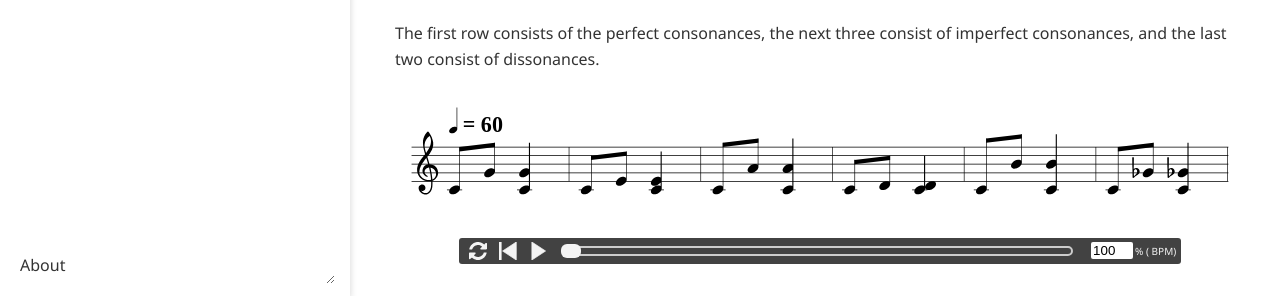
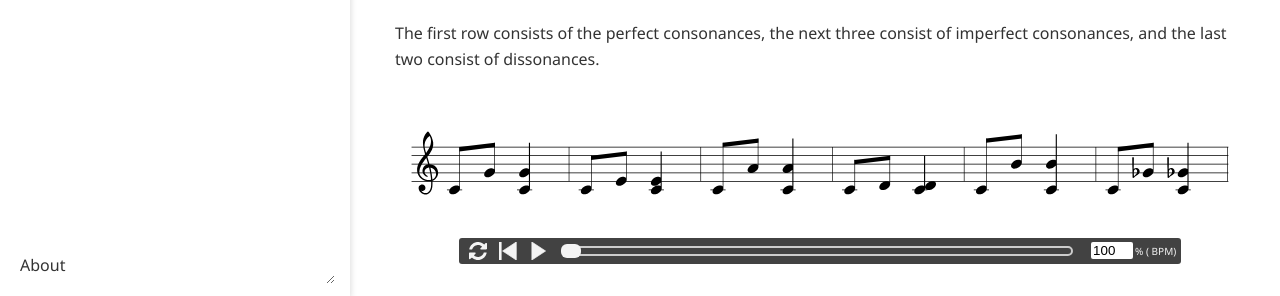
Before and after one commit to ansyblenetwork/sdg, a Jekyll site: the page built from _posts/2020-11-03-just-intonation-understanding-and-ordering-the.md, in a window 1280 px wide and 1400 px high, scrolled down 973 px. Shown: the part 1101-1397 px from the top of the window. Built offline with Jekyll 4.4.1, drawn with Linux system fonts in a browser that asks for light colours; formulas are drawn with MathJax 3.

Commit message:
Update 2020-11-03-just-intonation-understanding-and-ordering-the.md

```diff
--- a/_posts/2020-11-03-just-intonation-understanding-and-ordering-the.md
+++ b/_posts/2020-11-03-just-intonation-understanding-and-ordering-the.md
@@ -181,3 +181,9 @@ function D(string) { return document.getElementById(string);}
 let tempo = document.querySelector("abcjs-tempo");
 tempo.style.display="none";
 </script>
+
+<style>
+    svg .abcjs-tempo {
+	display:none;
+    }
+<style>
```
